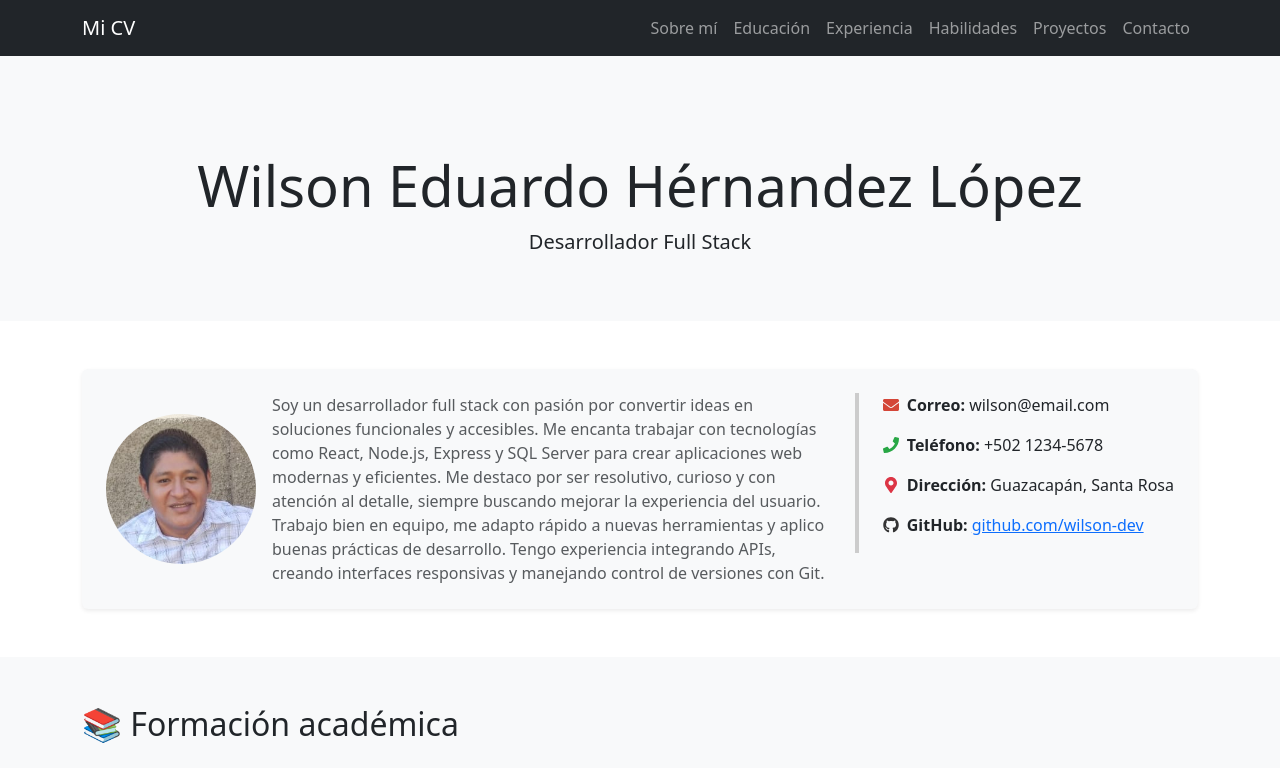
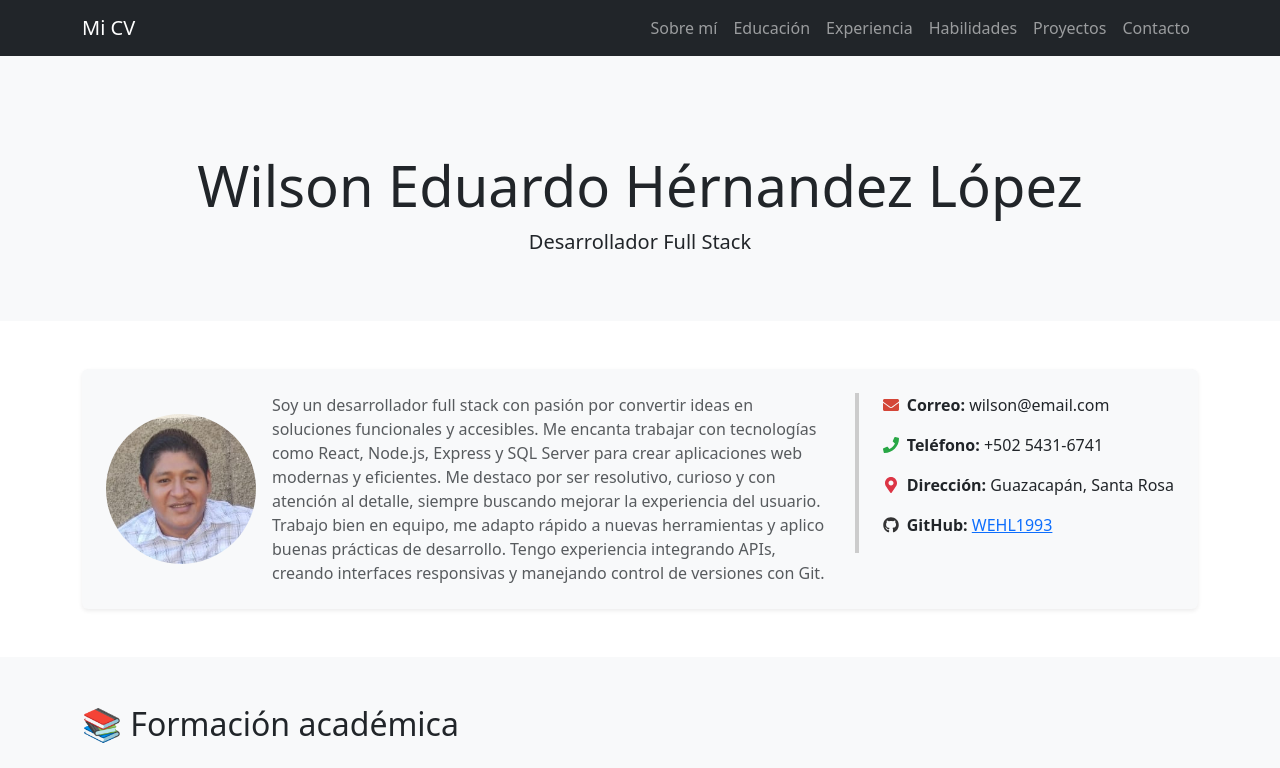
Before and after one commit to WEHL1993/hoja-de-vida, a React (Vite) app: page / in a window 1280 px wide. Shown: the top 768 px of the page. Built offline with nearby package versions, Linux system fonts and the light colour scheme.

Commit message:
Actualización de información

```diff
--- a/src/components/About.jsx
+++ b/src/components/About.jsx
@@ -49,7 +49,7 @@ export default function About() {
               </li>
               <li className="mb-3 d-flex align-items-center">
                 <FaPhone className="me-2" style={{ color: '#28a745' }} />
-                <span><strong>Teléfono:</strong> +502 1234-5678</span>
+                <span><strong>Teléfono:</strong> +502 5431-6741</span>
               </li>
               <li className="mb-3 d-flex align-items-center">
                 <FaMapMarkerAlt className="me-2" style={{ color: '#dc3545' }} />
@@ -60,7 +60,7 @@ export default function About() {
                 <span>
                   <strong>GitHub:</strong>{' '}
                   <a href="https://github.com/wilson-dev" target="_blank" rel="noreferrer">
-                    github.com/wilson-dev
+                    WEHL1993
                   </a>
                 </span>
               </li>
```
